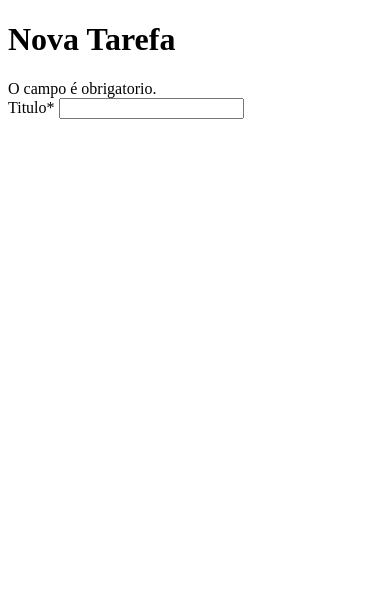
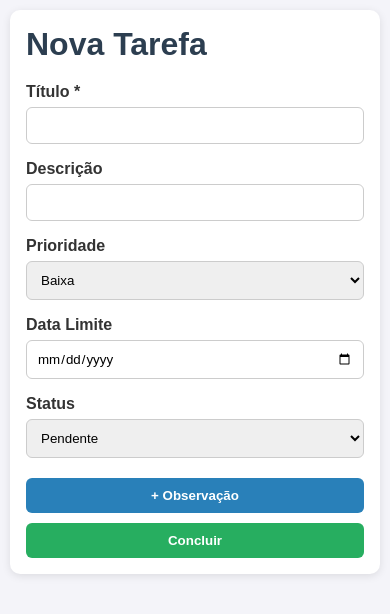
Before and after one commit to lyanqf/ProjetoJQUERY_2026-1, a plain HTML site: page index.html in a window 390 px wide. Drawn offline with nearby package versions, Linux system fonts and the light colour scheme.

Commit message:
feat: Adiciona style.css

```diff
--- /dev/null
+++ b/css/style.css
@@ -0,0 +1,190 @@
+* {
+    margin: 0;
+    padding: 0;
+    box-sizing: border-box;
+    font-family: Arial, sans-serif;
+}
+
+body {
+    background-color: #f4f4f9;
+    color: #333;
+    padding: 20px;
+}
+
+.container {
+    max-width: 900px;
+    margin: 0 auto;
+    background-color: #fff;
+    padding: 24px;
+    border-radius: 10px;
+    box-shadow: 0 2px 8px rgba(0, 0, 0, 0.1);
+}
+
+h1,
+h2 {
+    color: #2c3e50;
+    margin-bottom: 20px;
+}
+
+hr {
+    margin: 25px 0;
+    border: none;
+    border-top: 1px solid #ddd;
+}
+
+.form-group {
+    margin-bottom: 16px;
+}
+
+.form-group label {
+    display: block;
+    margin-bottom: 6px;
+    font-weight: bold;
+}
+
+.form-group input,
+.form-group select,
+.form-group textarea {
+    width: 100%;
+    padding: 10px;
+    border: 1px solid #ccc;
+    border-radius: 6px;
+    transition: border-color 0.2s;
+}
+
+.form-group textarea {
+    min-height: 100px;
+    resize: vertical;
+}
+
+.form-group input:focus,
+.form-group select:focus,
+.form-group textarea:focus {
+    outline: none;
+    border-color: #2980b9;
+}
+
+.acoes-form {
+    display: flex;
+    gap: 10px;
+    margin-top: 20px;
+}
+
+button {
+    border: none;
+    border-radius: 6px;
+    padding: 10px 16px;
+    cursor: pointer;
+    color: #fff;
+    font-weight: bold;
+    transition: 0.2s;
+}
+
+button:hover {
+    opacity: 0.9;
+    transform: scale(1.02);
+}
+
+#btn-salvar {
+    background-color: #27ae60;
+}
+
+#btn-add-obs {
+    background-color: #2980b9;
+}
+
+#btn-filtrar {
+    background-color: #8e44ad;
+}
+
+.btn-editar {
+    background-color: #f39c12;
+    margin-right: 5px;
+}
+
+.btn-excluir {
+    background-color: #c0392b;
+}
+
+.filtros {
+    display: flex;
+    gap: 10px;
+    margin-bottom: 20px;
+    flex-wrap: wrap;
+}
+
+.filtros select {
+    padding: 10px;
+    border: 1px solid #ccc;
+    border-radius: 6px;
+}
+
+#tabela-wrapper {
+    overflow-x: auto;
+}
+
+table {
+    width: 100%;
+    border-collapse: collapse;
+    margin-top: 10px;
+    min-width: 700px;
+}
+
+th,
+td {
+    padding: 12px;
+    border-bottom: 1px solid #ddd;
+    text-align: left;
+}
+
+th {
+    background-color: #ecf0f1;
+}
+
+tr:hover {
+    background-color: #f8f9fa;
+}
+
+.erro-txt {
+    display: block;
+    margin-bottom: 15px;
+    color: #e74c3c;
+    font-weight: bold;
+}
+
+.escondido {
+    display: none;
+}
+
+.linha-concluida td {
+    text-decoration: line-through;
+    color: #7f8c8d;
+}
+
+@media (max-width: 768px) {
+
+    body {
+        padding: 10px;
+    }
+
+    .container {
+        padding: 16px;
+    }
+
+    .acoes-form {
+        flex-direction: column;
+    }
+
+    button {
+        width: 100%;
+    }
+
+    .filtros {
+        flex-direction: column;
+    }
+
+    .filtros select,
+    .filtros button {
+        width: 100%;
+    }
+}
--- a/index.html
+++ b/index.html
@@ -1,28 +1,111 @@
 <!DOCTYPE html>
-<html lang="pt-br">
+<html lang="pt-BR">
 <head>
     <meta charset="UTF-8">
     <meta name="viewport" content="width=device-width, initial-scale=1.0">
-    <title>ProjetoJQUERY_2026-1</title>
+    <title>Gerenciamento Avançado de Tarefas</title>
+    <link rel="stylesheet" href="/css/style.css">
 </head>
 <body>
+
     <div class="container">
+
         <h1>Nova Tarefa</h1>
-        <span id="msg-erro" class="escondido
-        erro-txt">O campo é obrigatorio.</span>
+
+        <span id="msg-erro"
+              class="escondido erro-txt">
+            O campo título é obrigatório.
+        </span>
 
         <form id="form-tarefa">
 
             <input type="hidden" id="tarefa-id">
 
             <div class="form-group">
-                <label for="tarefa-titulo">Titulo*</label>
-                <input type="text" id="tarefa-titulo">
+                <label for="tarefa-titulo">
+                    Título *
+                </label>
+
+                <input
+                    type="text"
+                    id="tarefa-titulo"
+                    required>
+            </div>
+
+            <div class="form-group">
+                <label for="tarefa-desc">
+                    Descrição
+                </label>
+
+                <input type="text" id="tarefa-desc">
+            </div>
+
+            <div class="form-group">
+                <label for="tarefa-prioridade">
+                    Prioridade
+                </label>
+
+                <select id="tarefa-prioridade">
+                    <option value="Baixa">Baixa</option>
+                    <option value="Média">Média</option>
+                    <option value="Alta">Alta</option>
+                </select>
+            </div>
+
+            <div class="form-group">
+                <label for="tarefa-data">
+                    Data Limite
+                </label>
+
+                <input type="date" id="tarefa-data">
+            </div>
+
+            <div class="form-group">
+                <label for="tarefa-status">
+                    Status
+                </label>
+
+                <select id="tarefa-status">
+                    <option value="Pendente">
+                        Pendente
+                    </option>
+
+                    <option value="Concluída">
+                        Concluída
+                    </option>
+                </select>
+            </div>
+
+            <div id="container-obs"></div>
+
+            <div class="acoes-form">
+
+                <button
+                    type="button"
+                    id="btn-add-obs">
+
+                    + Observação
+
+                </button>
+
+                <button
+                    type="submit"
+                    id="btn-salvar">
+
+                    Concluir
+
+                </button>
+
             </div>
 
         </form>
 
+        <div id="area-tabela"></div>
+
     </div>
+
+    <script src="https://code.jquery.com/jquery-3.7.1.min.js"></script>
+    <script src="script.js"></script>
 
 </body>
 </html>
```
